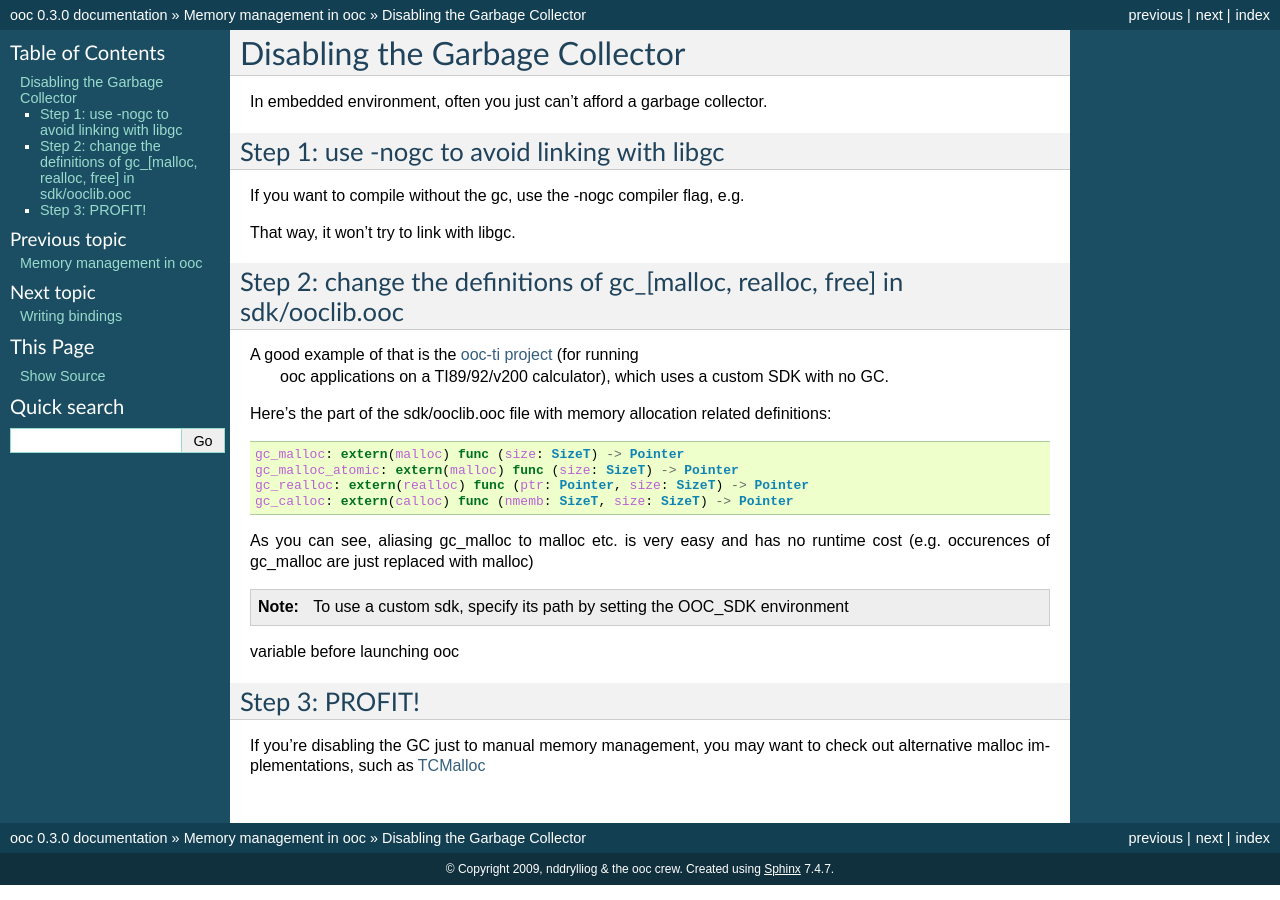
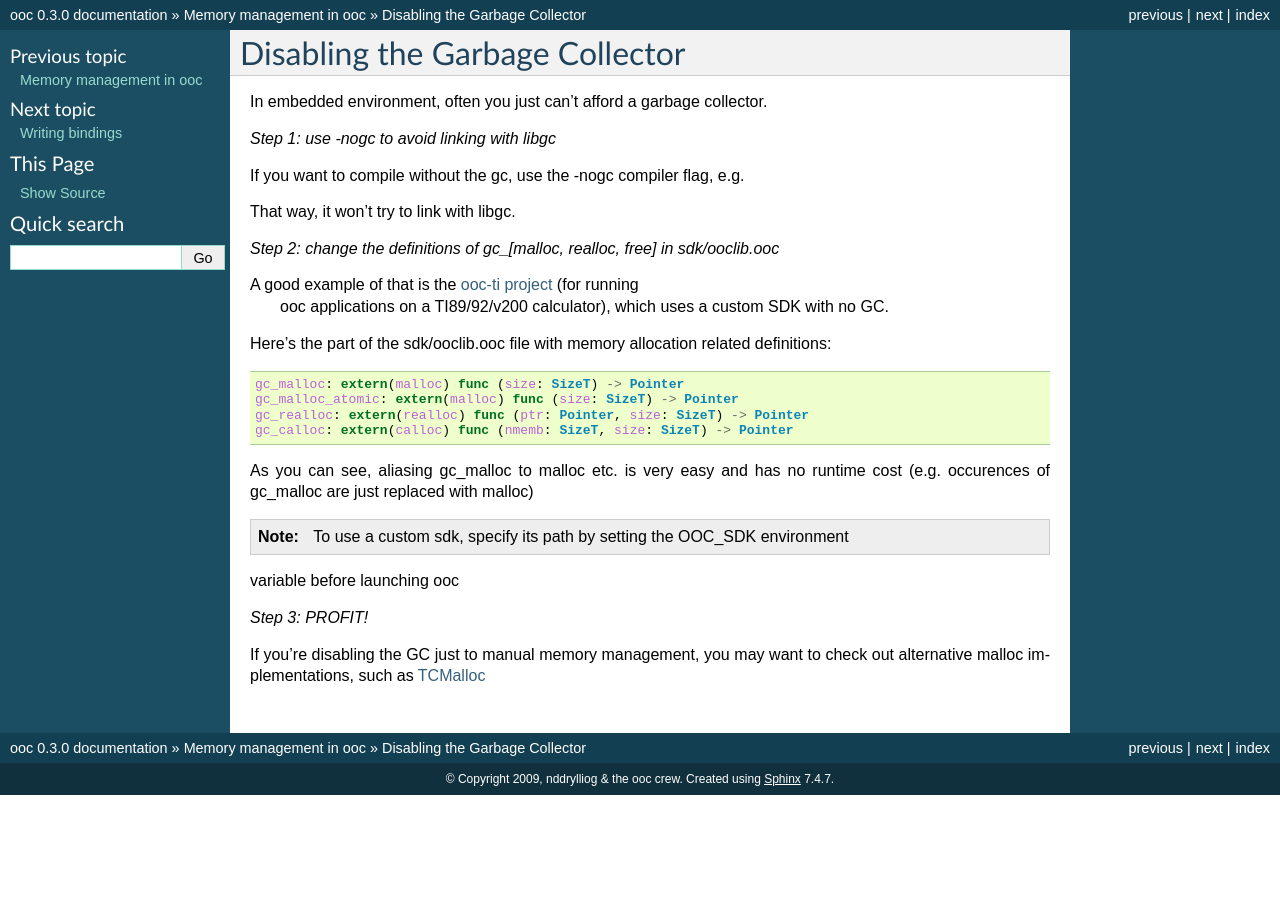
Before and after one commit to fasterthanlime/ooc-docs, a Sphinx documentation site: the page built from source/memory/manual.rst, in a window 1280 px wide. Built offline with Sphinx 7.4.7, drawn with Linux system fonts in a browser that asks for light colours; pages that are not in the unit, such as notebooks, are missing from menus.

Commit message:
Removed sub-sections (as if it could hurt)

```diff
--- a/source/memory/manual.rst
+++ b/source/memory/manual.rst
@@ -3,8 +3,7 @@ Disabling the Garbage Collector
 
 In embedded environment, often you just can't afford a garbage collector.
 
-Step 1: use -nogc to avoid linking with libgc
----------------------------------------------
+*Step 1: use -nogc to avoid linking with libgc*
 
 If you want to compile without the gc, use the -nogc compiler flag, e.g.
 
@@ -12,8 +11,7 @@ If you want to compile without the gc, use the -nogc compiler flag, e.g.
 
 That way, it won't try to link with libgc.
 
-Step 2: change the definitions of gc_[malloc, realloc, free] in sdk/ooclib.ooc
-------------------------------------------------------------------------------
+*Step 2: change the definitions of gc_[malloc, realloc, free] in sdk/ooclib.ooc*
 
 A good example of that is the `ooc-ti project <http://github.com/nddrylliog/ooc-ti>`_ (for running
  ooc applications on a TI89/92/v200 calculator), which uses a custom SDK with no GC.
@@ -32,8 +30,7 @@ no runtime cost (e.g. occurences of gc_malloc are just replaced with malloc)
 .. note:: To use a custom sdk, specify its path by setting the OOC_SDK environment
 variable before launching ooc
 
-Step 3: PROFIT!
----------------
+*Step 3: PROFIT!*
 
 If you're disabling the GC just to manual memory management, you may want to
 check out alternative malloc implementations,
```
Also changed, not shown: source/memory/garbagecollector.rst (+3 -6 lines).
